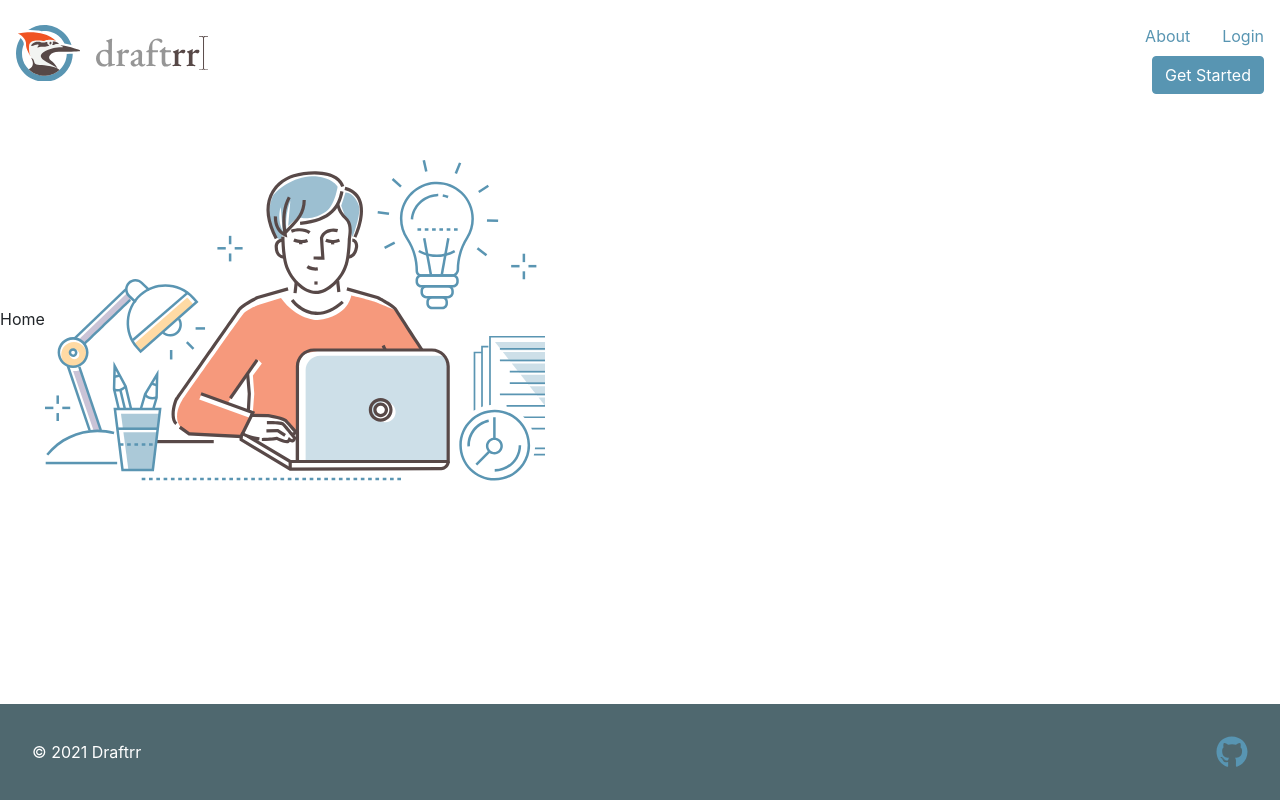
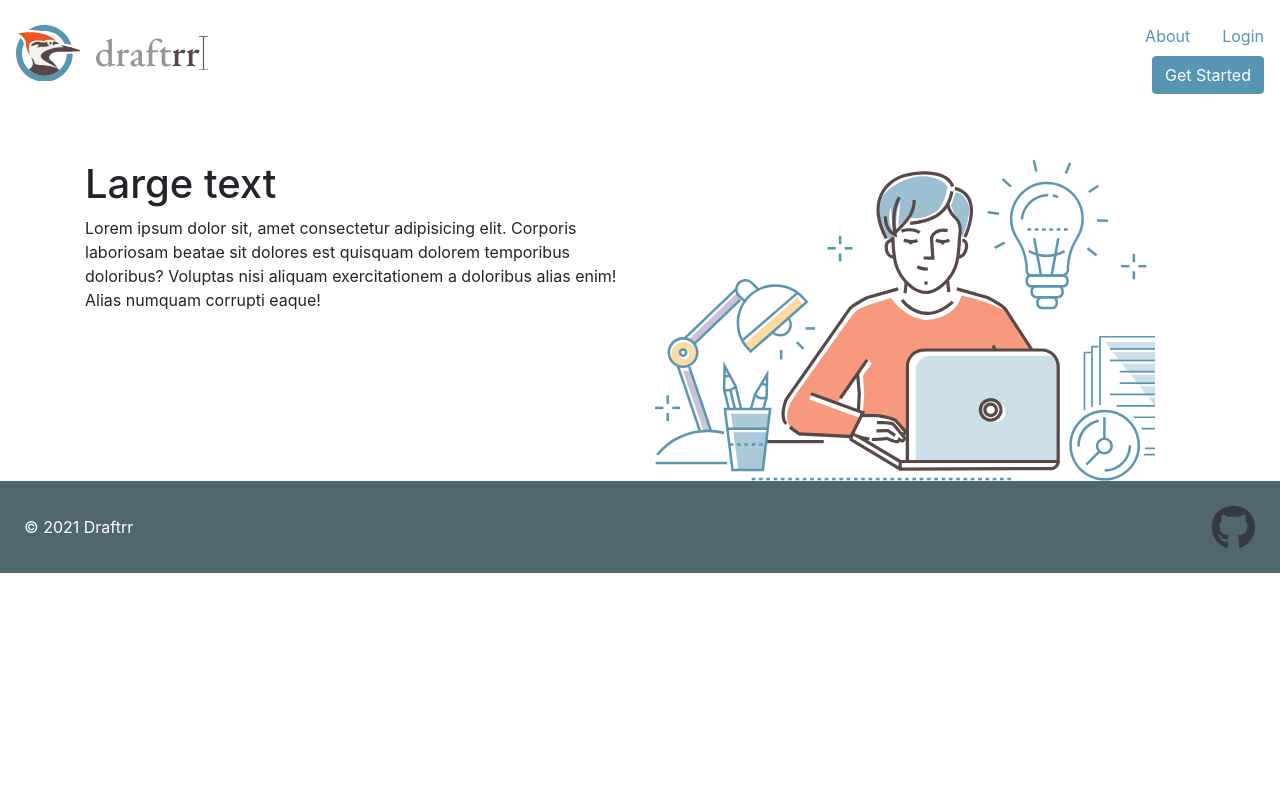
Before and after one commit to theMVPshop/DT02, a React (Create React App) app in the folder draftrr-react/: page / in a window 1280 px wide. Built offline with nearby package versions, Linux system fonts and the light colour scheme; what netlify-identity-widget would draw is missing.

Commit message:
about component

```diff
--- a/draftrr-react/src/components/About/About.jsx
+++ b/draftrr-react/src/components/About/About.jsx
@@ -1,9 +1,25 @@
-import React from 'react'
+import { ProfilePic } from "./ProfilePic"
+
+import "./About.scss"
 
 export const About = () => {
     return (
-        <div className="mg-1 body-container">
-            About
+        <div className="body-container container mg-1">
+            <section>
+                <h1 className="text-center">About</h1>
+                <p>Lorem ipsum dolor sit amet consectetur adipisicing elit. Laboriosam, earum sit! Vero totam quod minima aperiam repellendus a debitis ex tenetur suscipit perspiciatis quos odio, non id, esse illo aliquam.</p>
+                <p>Lorem ipsum dolor sit amet consectetur adipisicing elit. Laboriosam, earum sit! Vero totam quod minima aperiam repellendus a debitis ex tenetur suscipit perspiciatis quos odio, non id, esse illo aliquam.</p>
+            </section>
+            <section className="d-flex flex-column align-items-center my-5">
+                <h2 className="mb-5">Team</h2>
+                {/* <p className="mb-5">Click on each team member to learn more</p>   */}
+                <div className="profile-pics">
+                    <ProfilePic name="Nick Black" avatar="avatar" github="nblack0917" linkedin="nick-a-black" />
+                    <ProfilePic name="Chris Foy" avatar="avatar" github="rockman4417" linkedin="chris-foy123" />
+                    <ProfilePic name="Lane Garner" avatar="avatar" github="lanegarner" linkedin="lanegarner" />
+                    <ProfilePic name="Darryl Schomberg ii" avatar="avatar" github="dschombergii" linkedin="darrylschombergii" />
+                </div>
+            </section>
         </div>
     )
 }
--- a/draftrr-react/src/components/About/About.scss
+++ b/draftrr-react/src/components/About/About.scss
@@ -0,0 +1,11 @@
+.circle {
+    background: #333;
+    width: 200px;
+    height: 200px;
+    border-radius: 50%;
+    margin: 1em;
+}
+
+.profile-pics {
+    display: flex;
+}
--- a/draftrr-react/src/components/Footer/Footer.jsx
+++ b/draftrr-react/src/components/Footer/Footer.jsx
@@ -4,10 +4,10 @@ import "./Footer.scss"
 
 export const Footer = () => {
     return (
-        <footer className="flex">
+        <footer className="d-flex justify-content-between align-items-center">
             <div>© {new Date().getFullYear()} Draftrr</div>
-            <a href="https://github.com" target="_blank">
-                <FaGithub style={{fontSize: "2em"}} />
+            <a href="https://github.com" target="_blank" className="text-dark">
+                <FaGithub style={{fontSize: "2.8em"}} />
             </a>
         </footer>
     )
--- a/draftrr-react/src/components/Footer/Footer.scss
+++ b/draftrr-react/src/components/Footer/Footer.scss
@@ -1,17 +1,17 @@
 footer {
-    position: absolute;
+    position: sticky;
     width: 100%;
     bottom: 0;
     left: 0;
     background: #4F686F;
-    padding: 2em;
+    padding: 1.5em;
     color: white;
     display: flex;
     flex-direction: row;
 }
 
-.flex {
-    display: flex;
-    justify-content: space-between;
-    align-items: center;
-}
+// .flex {
+//     display: flex;
+//     justify-content: space-between;
+//     align-items: center;
+// }
--- a/draftrr-react/src/components/Header/Header.scss
+++ b/draftrr-react/src/components/Header/Header.scss
@@ -3,4 +3,5 @@ header {
     top: 0;
     left: 0;
     width: 100%;
+    background: white;
 }
--- a/draftrr-react/src/components/Home/Home.jsx
+++ b/draftrr-react/src/components/Home/Home.jsx
@@ -3,9 +3,16 @@ import HomeImage from '../../img/HomeImage'
 
 export const Home = () => {
     return (
-        <div className="body-container">
-            Home
-            <HomeImage width="500" />
+        <div className="container body-container">
+            <div className="row">
+                <div className="col-lg-6">
+                    <h1 >Large text</h1>
+                    <p>Lorem ipsum dolor sit, amet consectetur adipisicing elit. Corporis laboriosam beatae sit dolores est quisquam dolorem temporibus doloribus? Voluptas nisi aliquam exercitationem a doloribus alias enim! Alias numquam corrupti eaque!</p>
+                </div>
+                <div className="col-lg-6">
+                    <HomeImage width="500" />
+                </div>
+            </div>
         </div>
     )
 }
```
